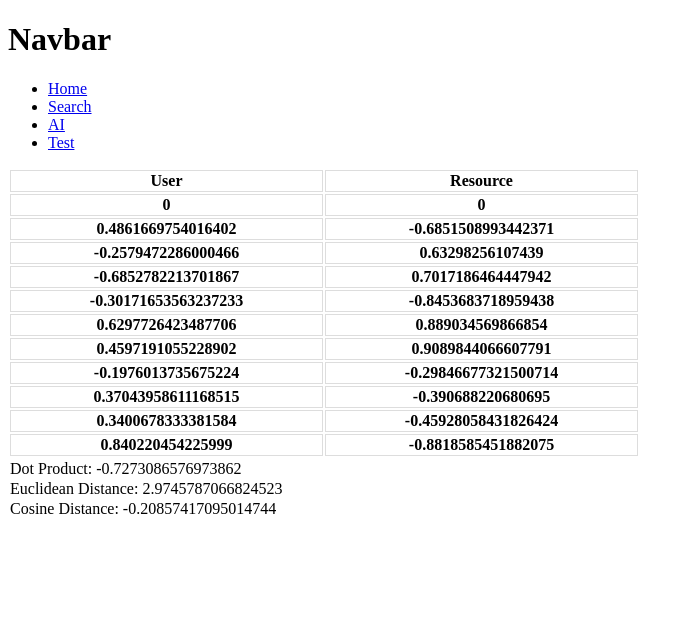
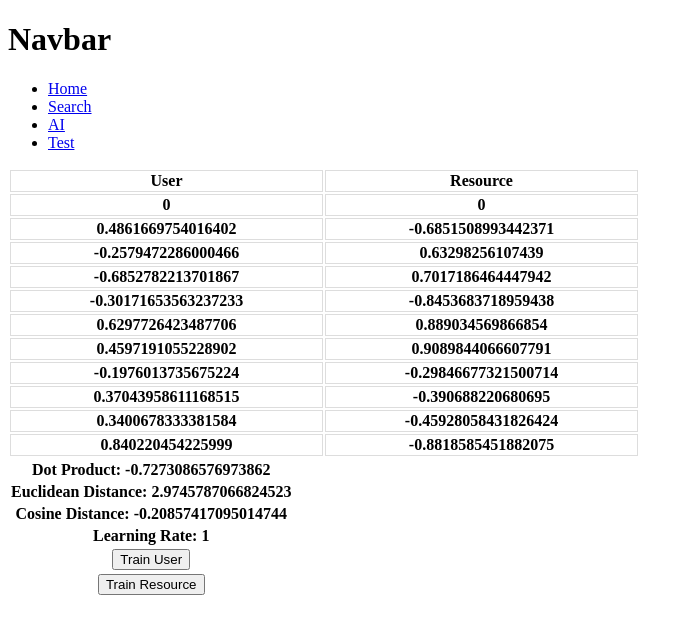
Before and after one commit to goodboi9996/diginary, a React (Create React App) app in the folder client/: page /ai in a window 1280 px wide. Shown: the top 634 px of the page, without its empty margins (0-693 px from the left). Built offline with nearby package versions, Linux system fonts and the light colour scheme.

Commit message:
training

```diff
--- a/client/src/components/AI.js
+++ b/client/src/components/AI.js
@@ -5,7 +5,10 @@ const config = {};
 const math = create(all, config);
 
 const constParams = 1;
+const regularization = false;
 const params = 10;
+//global for whole project
+const learningRate = 1;
 
 class AI extends Component {
     constructor(props) {
@@ -34,6 +37,32 @@ class AI extends Component {
         return this.getDot() / math.distance(this.state.user, math.zeros(params + constParams)) / math.distance(this.state.resource, math.zeros(params + constParams));
     }
 
+    trainUser = (customlr, lambda) => {
+        // console.log(this);
+        let gradient = math.subtract(this.state.user, this.state.resource);
+        if (regularization) {
+            gradient = math.add(gradient, math.multiply(lambda, this.state.user));
+        }
+        // console.log(gradient); console.log(math.multiply(3, gradient));
+        for (let i = 0; i < constParams; i++) {
+            gradient[i] = 0;
+        }
+        this.setState({ user: math.add(this.state.user, math.multiply(-1 * customlr * learningRate, gradient)) });
+    }
+
+
+    trainResource = (customlr, lambda) => {
+        let gradient = math.subtract(this.state.resource, this.state.user);
+        if (regularization) {
+            gradient = math.add(gradient, math.multiply(lambda, this.state.resource));
+        }
+        for (let i = 0; i < constParams; i++) {
+            gradient[i] = 0;
+        }
+        this.setState({ resource: math.add(this.state.resource, math.multiply(-1 * customlr * learningRate, gradient)) });
+    }
+
+
     render() {
         let tableData = [["User", "Resource"]];
         for (let i = 0; i < constParams + params; i++) {
@@ -51,10 +80,14 @@ class AI extends Component {
                     </tbody>
                 </table>
                 <table>
-                    <tr>{"Dot Product: " + this.getDot()}</tr>
-                    <tr>{"Euclidean Distance: " + this.getEucDist()}</tr>
-                    <tr>{"Cosine Distance: " + this.getCosDist()}</tr>
-
+                    <tbody>
+                        <tr><th>{"Dot Product: " + this.getDot()}</th></tr>
+                        <tr><th>{"Euclidean Distance: " + this.getEucDist()}</th></tr>
+                        <tr><th>{"Cosine Distance: " + this.getCosDist()}</th></tr>
+                        <tr><th>{"Learning Rate: " + learningRate}</th></tr>
+                        <tr><th><button onClick={() => { this.trainUser(0.1, 1) }}>Train User</button></th></tr>
+                        <tr><th><button onClick={() => { this.trainResource(0.1, 1) }}>Train Resource</button></th></tr>
+                    </tbody>
                 </table>
 
             </div>
```
